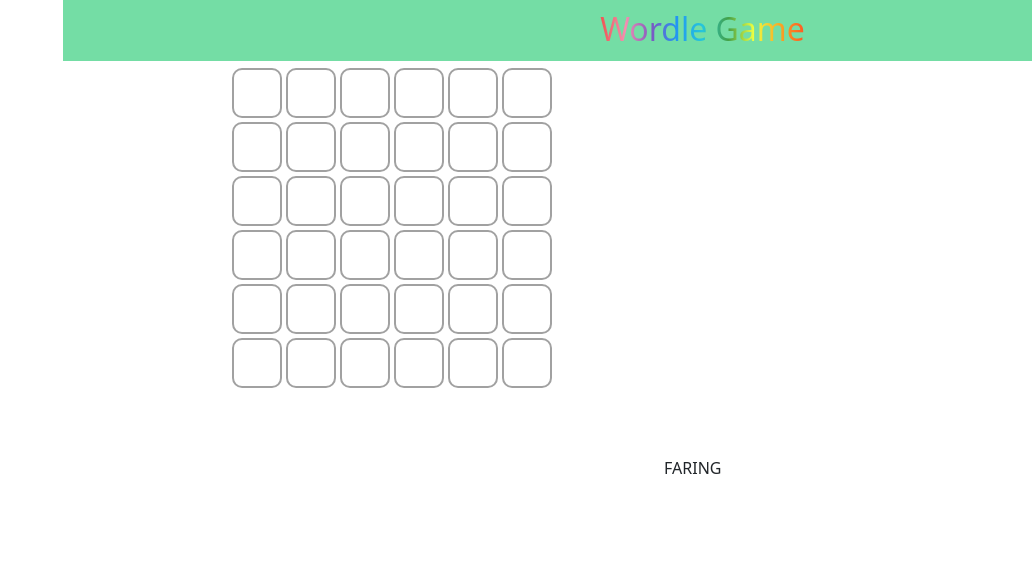
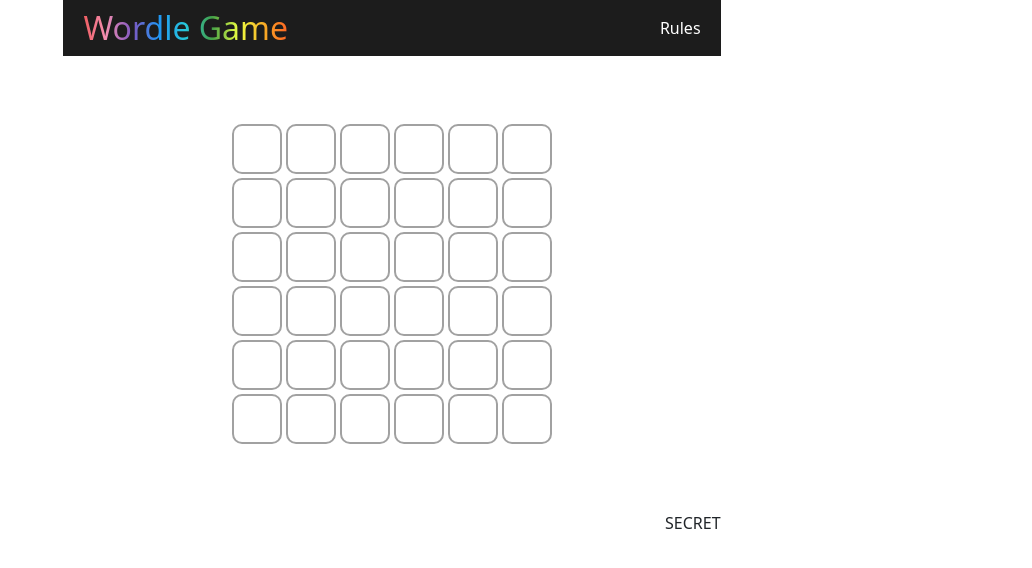
Before and after one commit to gayatribir/gayatri-birthare-project2, a React (Vite) app: page /game/1 in a window 1280 px wide. Shown: the top 568 px of the page, without its empty margins (248-1280 px from the left). Built offline with nearby package versions, Linux system fonts and the light colour scheme.

Commit message:
Bug fix: OnSuccess and OnCancel logic

```diff
--- a/src/App.css
+++ b/src/App.css
@@ -9,25 +9,3 @@
   position: relative;
   margin-left: 47vw;
 }
-.rainbow-lr {
-  background: linear-gradient(to right, #ef5350, #f48fb1, #7e57c2, #2196f3, #26c6da, #43a047, #eeff41, #f9a825, #ff5722);
-  -webkit-background-clip: text;
-  -webkit-text-fill-color: transparent;
-}
-
-
-
-.navbar{
-  display: flex;
-    background-color: rgb(116, 221, 165);
-    justify-content: center;
-    align-items: center;
-    padding-top: 5px;
-    position: fixed;
-    width: 100%;
-    font-size: 2rem;
-}
-.navbar a{
-  text-decoration: none;
-  color: darkblue;
-}
--- a/src/App.jsx
+++ b/src/App.jsx
@@ -3,16 +3,17 @@
 import './styles/Grid.css'
 import WordleEvent from './components/WordleEvent';
 import './styles/WordleEvent.css'
-import {Route, Routes, useNavigate, Link} from "react-router-dom"
+import {Route, Routes} from "react-router-dom"
 import Rules from './components/Rules';
 import './styles/Navbar.css'
 import Home from './Home';
 import './styles/Home.css';
+import Navbar from './components/Navbar';
 
 function App() {
   return (
     <div className="App">
-      <nav className="navbar"><a href="/" className='rainbow-lr'>Wordle Game</a></nav>
+      <Navbar></Navbar>
       <Routes>
         <Route path="/" element={<Home/>}></Route>
         <Route path="/rules" element={<Rules/>}></Route>
--- a/src/Home.jsx
+++ b/src/Home.jsx
@@ -7,27 +7,19 @@
   const [difficultyLevel, setDifficultyLevel] = useState("normal")
   const navigate = useNavigate();
 
-  // const onLevelChange = (event) => {
-  //     setDifficultyLevel(event.target.value);
-  //   };
-  // const handleClick = () => {navigate("/game/"+difficultyLevel);}
+
   return (
     <div className="home-margin">
-      <Card style={{ width: '100%' }}>
-      <Card.Body>
-        <Card.Title>Welcome to Wordle!</Card.Title>
-        <Card.Text>
-        Please click Rules link to know the rules. Enjoy!
-        </Card.Text>
-
-        <label className='lbl-level'>Please select the difficulty level to play.
-        <select className='ddl-level' onChange={(e) => setDifficultyLevel(e.target.value)}>
+      <h1>Welcome to Wordle!</h1>
+      <p>Please click Rules link to know the rules. Enjoy!
+      <label className='lbl-level'>Please select the difficulty level to play. &nbsp;
+      <select className='ddl-level btn-primary' onChange={(e) => setDifficultyLevel(e.target.value)}>
           <option value="normal">Normal</option>
           <option value="hard">Hard</option>
-        </select>
-        <Button as="input" type="submit" value="Play!" onClick={()=> navigate("/game/"+difficultyLevel)} /></label>
-      </Card.Body>
-    </Card>
+        </select>&nbsp;&nbsp;
+        <input role="button" tabIndex="0" type="submit" className="btn btn-outline-primary btn-sm" value="Play!" onClick={()=> navigate("/game/"+difficultyLevel)}></input>
+ </label></p>
+
     </div>
   );
 }
--- a/src/components/Grid.jsx
+++ b/src/components/Grid.jsx
@@ -13,7 +13,7 @@
           { [...Array(tries).keys()]
           // .map(i => attemptedWords.length > i ? [attemptedWords[i], color[i]]: [attemptedWords.length==i?recentWordProcessed : emptyWord, colorSetProcessed])
           .map(i => attemptedWords.length > i ? [attemptedWords[i], color[i]]: [attemptedWords.length==i?recentWordProcessed : emptyWord, emptyColor])
-          .map(p => {console.log(letter); return p})
+          .map(p => {console.log(color); return p})
           // .map((p, idx) => <WordleRow key={idx} word={p[0]}  attempted={p[1]} size={letter}/>)}
           .map((p, idx) => <WordleRow key={idx} word={p[0]} color={p[1]}/>)}
         </div>
--- a/src/components/Navbar.jsx
+++ b/src/components/Navbar.jsx
@@ -1,14 +1,13 @@
 import {Link, useMatch, useResolvedPath} from "react-router-dom"
-import React, { useEffect, useState } from 'react'
+import React from 'react'
 
 function Navbar({gamePath}){
-  console.log("In NavBar, gamePath=",gamePath);
+  // console.log("In NavBar, gamePath=",gamePath);
   return (
     <nav className="nav">
-      <Link to="/" className="site-title">Wordle Game</Link>
+      <Link to="/" className="site-title rainbow-lr" >Wordle Game</Link>
       <ul>
         <CustomLink to="/rules">Rules</CustomLink>
-        <CustomLink to={gamePath} >Play Wordle</CustomLink>
       </ul>
     </nav>
   )
--- a/src/components/WordleEvent.jsx
+++ b/src/components/WordleEvent.jsx
@@ -7,40 +7,30 @@
 import sixLetterWords from '../data/secretKey.json'
 import sevenLetterWords from '../data/sevenLetterKeys.json';
 
-export default function WordleEvent(){
-  const [letter, setLetter] = useState(0)
-  const [tries, setTries] = useState(0)
-  const [attemptedWords, setAttemptedWords] = useState([])
-  const [triesWords, setTriesWords] = useState(new Array(tries).fill(""))
-  const [recentWord, setRecentWord] = useState("")
-  const [color, setColor] = useState([])
-  const { difficultyLevel } = useParams();
-  const navigate = useNavigate();
-  const [answerKey, setAnswerKey] = useState(null)
+const getRandWordFromCatlog = (isHard) => isHard
+? sevenLetterWords.keys[Math.floor(Math.random() * sevenLetterWords.keys.length)].toUpperCase()
+: sixLetterWords.keys[Math.floor(Math.random() * sixLetterWords.keys.length)].toUpperCase()
 
-  const displayTooShortMessage = () =>{
-    toast.error("Word is too small!"); // new line
-  };
-
-  const freqMap = (answerKey) =>{
+const freqMap = (answerKey) => {
   let counts = {}
   for (const num of answerKey) {
     counts[num] = counts[num] ? counts[num] + 1 : 1;
   }
+
   return counts;
 };
 
-  function checkLettersFromAnswer(){
+const calcColor = (recentWord, answerKey) => {
   const answerKeyMap = freqMap(answerKey);
-    console.log(answerKeyMap);
-
-    const colorSet = [...Array(letter).fill(3)]//All are Grey at first
+  const colorSet = [...Array(recentWord.length).fill(3)]//All are Grey at first
+  let allGreen = 0;
 
   for(let i=0;i<recentWord.length;i++){
     if(answerKey.charAt(i) == recentWord.charAt(i))
     {
       answerKeyMap[answerKey.charAt(i)] = answerKeyMap[answerKey.charAt(i)]-1;
       colorSet[i] = 1;//Green
+      allGreen++;
     }
   }
 
@@ -52,29 +42,36 @@
       }
   }
 
-    setColor([...color, colorSet.join('')]);
+  // if(allGreen != answerKey.length){setColor([...color, colorSet.join('')]);}
+  return colorSet.join('');
 }
 
-  const handleKeyDown = (event)=>{
-    console.log(event.key)
+
+export default function WordleEvent(){
+  const { difficultyLevel } = useParams();
+  const isHard = difficultyLevel.toLocaleUpperCase() == "HARD";
+  const letter = isHard ? 7: 6;
+  const tries = isHard ? 5 : 6;
+
+  const [answerKey, setAnswer] = useState(getRandWordFromCatlog(isHard))
+  const [attemptedWords, setAttemptedWords] = useState([])
+  const [recentWord, setRecentWord] = useState("")
+
+  const displayTooShortMessage = () =>{
+    toast.error("Word is too small!"); // new line
+  };
+
+  const handleKeyDown = (event)=> {
+    if(attemptedWords.indexOf(answerKey)>=0) return;
+
     if(event.keyCode == 13){//Enter Pressed
       if(recentWord.length < answerKey.length){
         console.log(recentWord.length, answerKey.length);
         displayTooShortMessage(); return;
       }
 
-      checkLettersFromAnswer();
       setAttemptedWords([...attemptedWords, recentWord]);
-      setTriesWords((triesWords) => triesWords.filter((_, index) => index !== triesWords.length-1));
-      if(recentWord == answerKey){
-        if (window.confirm("Congratulations! Would you like to try again?")) {
-          setAttemptedWords([]);
-          setColor([]);
-        }
-      }
       setRecentWord("");
-
-      console.log("Word added", recentWord);
     }
     else if(String.fromCharCode(event.keyCode).match(/(\w|\s)/g)){//alphabet pressed
       if(recentWord.length < letter){setRecentWord(recentWord + String.fromCharCode(event.keyCode).toUpperCase());}
@@ -83,42 +80,28 @@
       setRecentWord(recentWord.slice(0,-1));
     }
   }
-  function setUpGame() {
-    if(difficultyLevel == "" || answerKey != null){return;}
-    localStorage.setItem('difficultyLevel',difficultyLevel);
-    if(difficultyLevel.toUpperCase() == 'HARD'){
-      setAnswerKey(sevenLetterWords.keys[Math.floor(Math.random() * sevenLetterWords.keys.length)].toUpperCase());
-      setLetter(7); setTries(5);}
-    else{setAnswerKey(sixLetterWords.keys[Math.floor(Math.random() * sixLetterWords.keys.length)].toUpperCase());
-      setLetter(6); setTries(6);}
-    console.log("printing number of letters ",letter);
-  }
 
-  function checkIfWin(){
-    if(recentWord == answerKey){
-      if (window.confirm("Congratulations! Would you like to try again?")) {
-        setAttemptedWords([]);
-        setColor([]);
-      }
-    }
-  }
   useEffect(() => {
-    setUpGame();
     window.addEventListener('keydown', handleKeyDown);
     return () => {
       window.removeEventListener('keydown', handleKeyDown);
     };
   }, [handleKeyDown]);
 
+  useEffect(() => {
+    setTimeout(() => {
+      if (attemptedWords.indexOf(answerKey)>=0 && window.confirm("Congratulations! Would you like to try again?")) {
+        setAttemptedWords([]);
+        setAnswer(getRandWordFromCatlog(isHard));
+      }
+    }, 500);
+  });
+
+  const color = attemptedWords.map(word => calcColor(word, answerKey))
+
   return(
     <div >
-      {/* <div className="event">keydown event listener added. Answer key is {answerKey}</div> */}
-
       <Grid attemptedWords={attemptedWords} letter={letter} tries={tries} recentWord={recentWord} color={color}/>
-      {/* {checkIfWin()} */}
-      {/* <button className="btn btn-success" onClick={home}>
-                Back to Home Page
-            </button> */}
       <ToastContainer position="top-right" autoClose={2000}/>
       <div className="answer-div">{answerKey}</div>
     </div>
--- a/src/data/sevenLetterKeys.json
+++ b/src/data/sevenLetterKeys.json
@@ -16,7 +16,7 @@
     "balance",
     "channel",
     "reality",
-    "undress",
+    "endorse",
     "kinship",
     "maximum"]
 }
--- a/src/styles/Home.css
+++ b/src/styles/Home.css
@@ -1,5 +1,4 @@
 .home-margin{
-  padding-top: 5rem;
   margin: 1rem;
 }
 .ddl-level{
@@ -7,5 +6,5 @@
 }
 
 .lbl-level{
-width: 50%;
+width: 100%;
 }
--- a/src/styles/Navbar.css
+++ b/src/styles/Navbar.css
@@ -1,5 +1,5 @@
 .nav {
-  background-color: #333;
+  background-color: #000000e3;
   color: white;
   display: flex;
   justify-content: space-between;
@@ -36,3 +36,13 @@
 .nav li:hover {
   background-color: #777;
 }
+
+.nav link:hover{
+  background-color: #777;
+}
+
+.rainbow-lr {
+  background: linear-gradient(to right, #ef5350, #f48fb1, #7e57c2, #2196f3, #26c6da, #43a047, #eeff41, #f9a825, #ff5722);
+  -webkit-background-clip: text;
+  -webkit-text-fill-color: transparent;
+}
```
Lines whose indentation alone changed are shown as unchanged.
